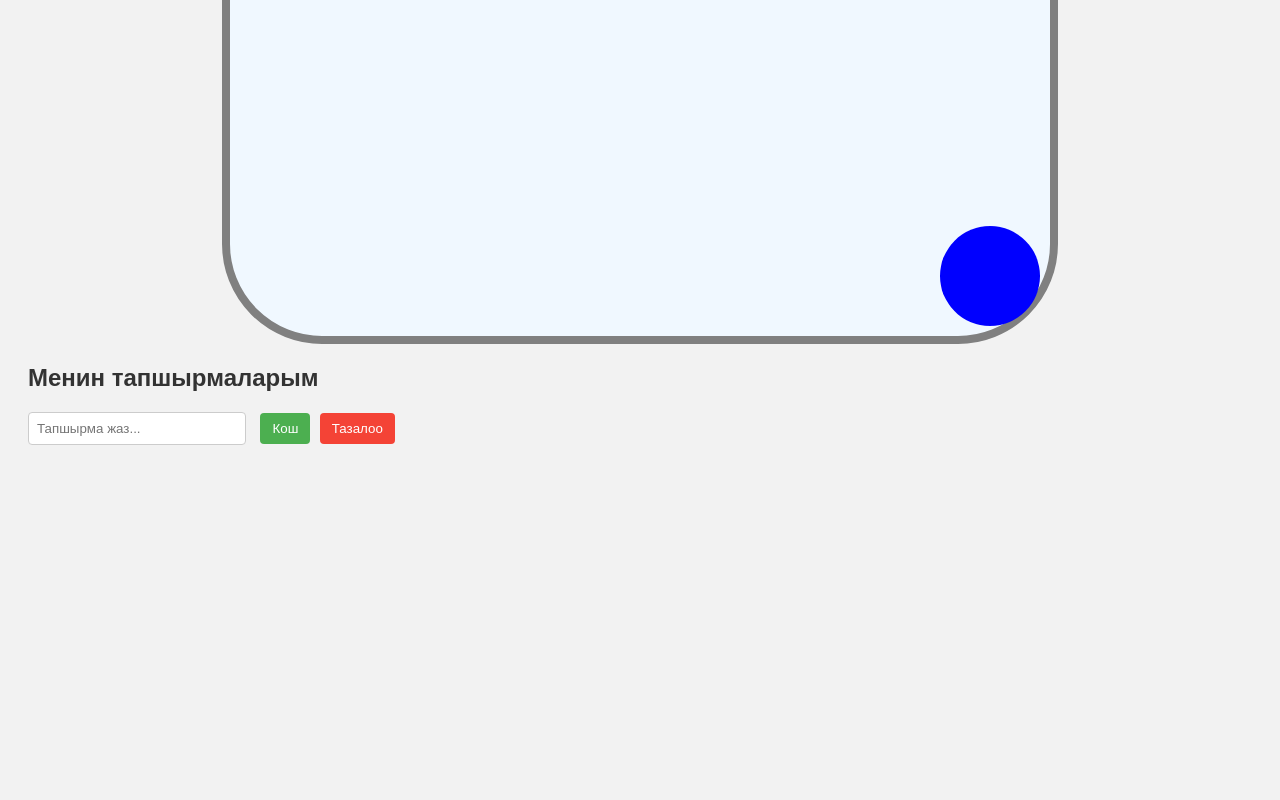
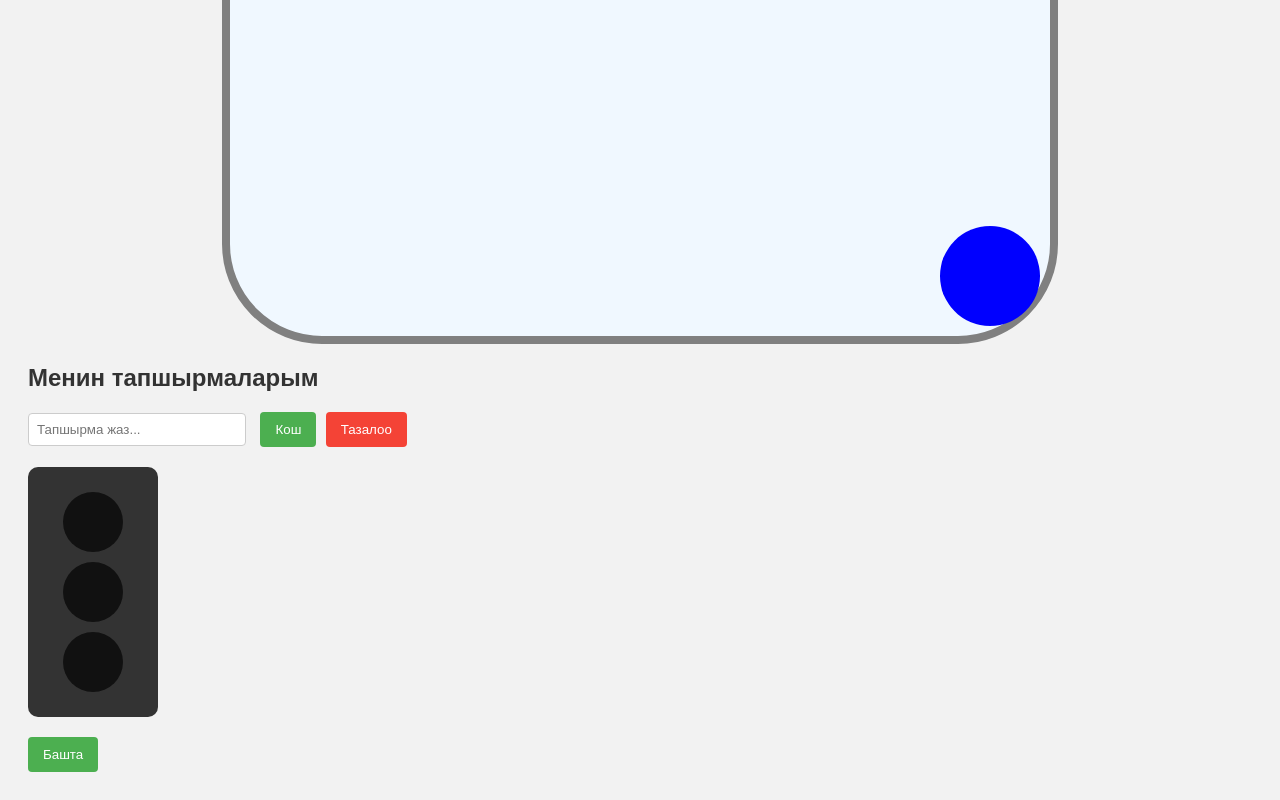
Before and after one commit to Albina2025/frontend-dom, a plain HTML site: page lesson-1/index.html in a window 1280 px wide. Shown: the part 520-1320 px from the top of the page. Before the commit the page ends 1013 px from the top, so only its background shows below. Drawn offline with Linux system fonts and the light colour scheme.

Commit message:
new file

```diff
--- a/lesson-1/index.css
+++ b/lesson-1/index.css
@@ -1,3 +1,4 @@
+/* ------animation----- */
 .wrapper {
     width: 800px;
     height: 800px;
@@ -56,7 +57,7 @@
     }
 }
 
-/* ---------- */
+/* -----DOM----- */
 
 body {
   font-family: Arial, sans-serif;
@@ -110,3 +111,41 @@ li {
   border-radius: 4px;
   box-shadow: 0 0 2px rgba(0,0,0,0.2);
 }
+
+/* ----DOM----- */
+
+
+.traffic-light {
+  width: 100px;
+  background: #333;
+  padding: 15px;
+  border-radius: 10px;
+  margin-bottom: 20px;
+}
+
+.light {
+  width: 60px;
+  height: 60px;
+  margin: 10px auto;
+  background: #111;
+  border-radius: 50%;
+  transition: background 0.3s;
+}
+
+.red.active {
+  background: red;
+}
+
+.yellow.active {
+  background: yellow;
+}
+
+.green.active {
+  background: green;
+}
+
+button {
+
+  padding: 10px 15px;
+  cursor: pointer;
+}
--- a/lesson-1/index.html
+++ b/lesson-1/index.html
@@ -8,9 +8,13 @@
 </head>
 <body>
 
+    <!-- animation -->
+
     <div class="wrapper">
         <div class="box"></div>
     </div>
+
+    <!-- DOM -->
 
     <h2>Менин тапшырмаларым</h2>
     <input type="text" id="taskInput" placeholder="Тапшырма жаз...">
@@ -18,6 +22,19 @@
     <button id="clearBtn">Тазалоо</button>
     <ul id="taskList"></ul>
 
+    <!-- svetafor -->
+
+         <div class="traffic-light">
+        <div class="light red"></div>
+        <div class="light yellow"></div>
+        <div class="light green"></div>
+    </div>
+
+    <button id="starBtn">Башта</button>
+
+
+
+
     <script src="index.js"></script>
 </body>
 </html>
--- a/lesson-1/index.js
+++ b/lesson-1/index.js
@@ -15,3 +15,16 @@ addBtn.addEventListener("click", () => {
 clearBtn.addEventListener("click", () => {
     taskList.innerHTML = "";
 })
+
+// Dom
+
+const lights = document.querySelectorAll('.light');
+let index = 0;
+
+document.getElementById('starBtn').addEventListener('click', () => {
+    setInterval(() => {
+        lights.forEach(light => light.classList.remove('active'));
+        lights[index].classList.add('active');
+        index = (index + 1) % 3;
+    }, 1000);
+});
```
